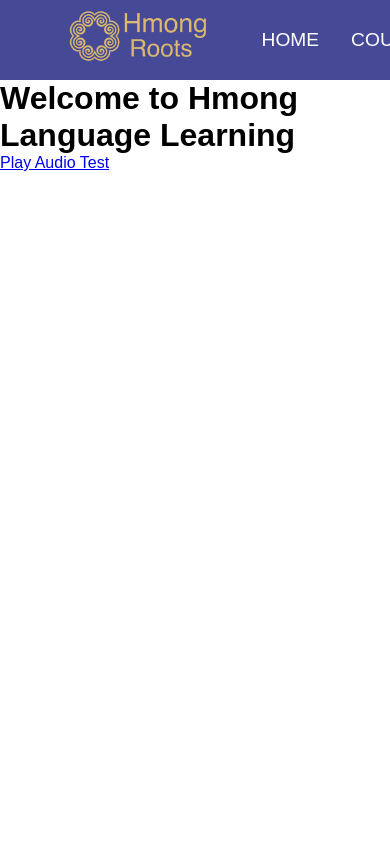
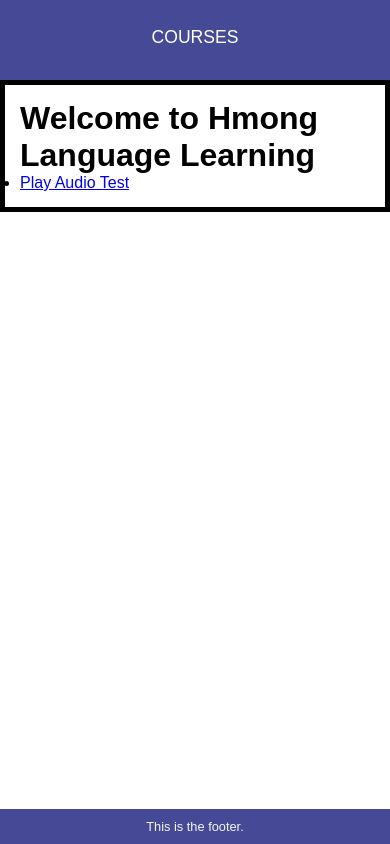
Before and after one commit to xvang3/HLLA, a Django app: page / in a window 390 px wide. Run offline with Django 5.2, Linux system fonts and the light colour scheme.

Commit message:
flashcards and navbar styling added

```diff
--- a/hmoob_lus/main/static/css/styles.css
+++ b/hmoob_lus/main/static/css/styles.css
@@ -18,12 +18,13 @@
     position: sticky;
     top: 0;
     z-index: 999;
+    padding: 0 20px;
 }
 
 /* Structure navbar items in containers */
 .navbar__container {
   display: flex;
-  justify-content: space-between;
+  justify-content: center;
   height: 80px;
   z-index: 1;
   width: 100%;
@@ -51,6 +52,7 @@
   align-items: center;
   list-style: none;
   text-align: center;
+  gap: 2rem;
 }
 
 .navbar__item {
@@ -100,4 +102,134 @@
   transition: all 0.3s ease;
 }
 
+ /* Footer */
+ footer {
+  background-color: #464A96;
+  font-size: smaller;
+  color: whitesmoke;
+  padding: 10px;
+  width: 100%;
+  position: fixed;
+  bottom: 0;
+  display: flex;
+  justify-content: center;
+  align-items: center;
+  font-size: 0.8rem; /* smaller font size for better appearance */
+}
+
+/* Styling content block */
+.content {
+  padding: 25px;
+  border: 5px solid black; /* Border for format viewing purposes, possibly remove later */
+  margin: 0 auto;
+  width: 90%; /* Use percentages for flexible layout */
+}
+
+/* Responsive design using media queries */
+@media (max-width: 1200px) {
+  /* Adjusts the width of the navbar container for medium screens */
+  .navbar__container {
+    padding: 0 20px;
+  }
+
+  /* Make the navbar items stack on smaller screens */
+  .navbar__menu {
+    gap: 1.5rem;
+    font-size: 1.1rem;
+  }
+
+  .navbar__item {
+    margin-bottom: 10px;
+  }
+
+  .button {
+    width: 100%;
+    margin-left: 0;
+  }
+}
+
+@media (max-width: 768px) {
+  /* For very small screens (like phones) */
+  .navbar {
+    font-size: 1rem; /* Smaller text size on small screens */
+    padding: 0 10px;
+  }
+
+  .navbar__container {
+    flex-direction: column;
+    align-items: center;
+  }
+
+  .navbar__menu {
+    flex-direction: column;
+    width: 100%;
+    gap: 1rem;
+  }
+
+  .navbar__links {
+    padding: 0.5rem;
+    width: 100%; /* Make links take up the full width */
+  }
+
+  .content {
+    width: 100%; /* Full width on small screens */
+    padding: 15px;
+  }
+}
+
+/* Flashcard container to organize cards */
+.flashcard-container {
+  display: flex;
+  flex-wrap: wrap;
+  justify-content: center;
+  gap: 1.5rem;
+  padding: 2rem 0;
+}
+
+/* Flashcard styles */
+.card-wrapper {
+  width: 25rem;
+  height: 250px;
+  perspective: 1000px;
+}
+
+.card-body {
+  position: relative;
+  width: 100%;
+  height: 100%;
+  text-align: center;
+  transition: transform 0.6s;
+  transform-style: preserve-3d;
+  box-shadow: 0 15px 35px rgba(0,0,0,0.2), 0 5px 15px rgba(0,0,0,0.19);
+  cursor: pointer;
+}
+
+.card-wrapper:hover .card-body {
+  transform: rotateX(180deg);
+}
+
+.card-front, .card-back {
+  background-color: #ffffff;
+  position: absolute;
+  width: 100%;
+  height: 100%;
+  backface-visibility: hidden;
+  display: flex;
+  align-items: center;
+  justify-content: center;
+  font-size: large;
+  padding: 1rem;
+  flex-direction: column;
+}
+
+.card-back {
+  transform: rotateX(180deg);
+}
+
+/* Style for text on the cards */
+.card-front p, .card-back p {
+  margin: 0;
+  font-weight: bold;
+}
+
 /* WIP: Left toggle nav menu */
--- a/hmoob_lus/main/templates/base.html
+++ b/hmoob_lus/main/templates/base.html
@@ -41,14 +41,14 @@
                     <a href="{% url 'about' %}" class="navbar__links">ABOUT</a>
                 </li> -->
             </ul>
-            <ul class="navbar__button">
+            <!-- <ul class="navbar__button">
                 <li class="navbar__btn">
                     <a href="/" class="button">LOGIN</a>
                 </li>
                 <li class="navbar__btn">
                     <a href="/" class="button">REGISTER</a>
                 </li>
-            </ul>
+            </ul> -->
         </div>
     </nav>
 
@@ -61,6 +61,12 @@
         {% endblock %}
     </div>
 
+    <footer>
+        <div>
+            <p>This is the footer. </p>
+        </div>
+    </footer>
+
     <script src="{% static 'js/app.js' %}"></script>
 </body>
 </html>
--- a/hmoob_lus/main/views.py
+++ b/hmoob_lus/main/views.py
@@ -15,7 +15,8 @@ def courses(request):
     return render(request, 'courses.html')
 
 def practice(request):
-    return render(request, 'practice.html')
+    words = Word.objects.all()
+    return render(request, 'practice.html', {'words': words})
 
 def resources(request):
     return render(request, 'resources.html')
```
Also changed, not shown: hmoob_lus/main/templates/practice.html (+22 -15 lines), 1 other file.
